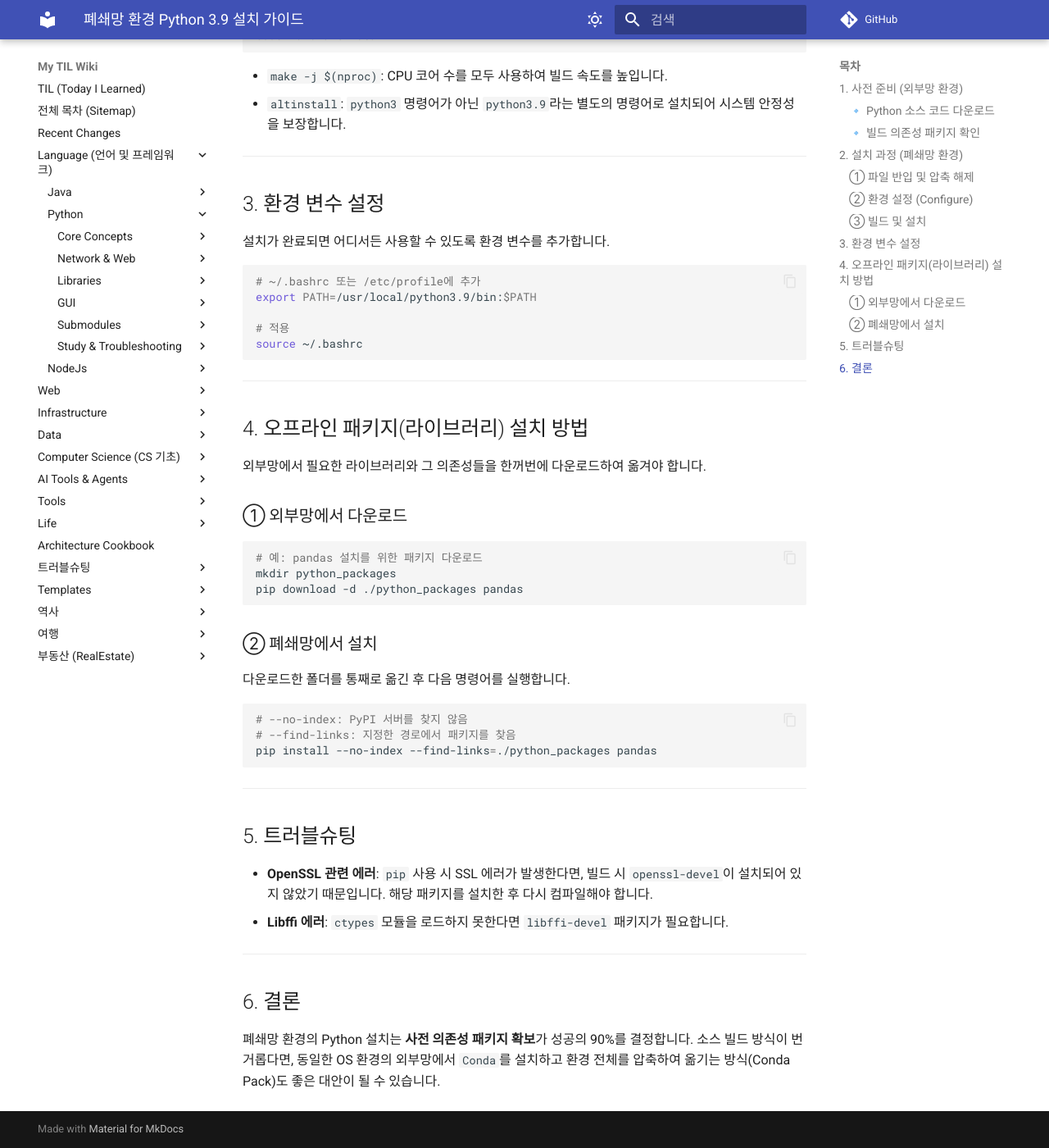
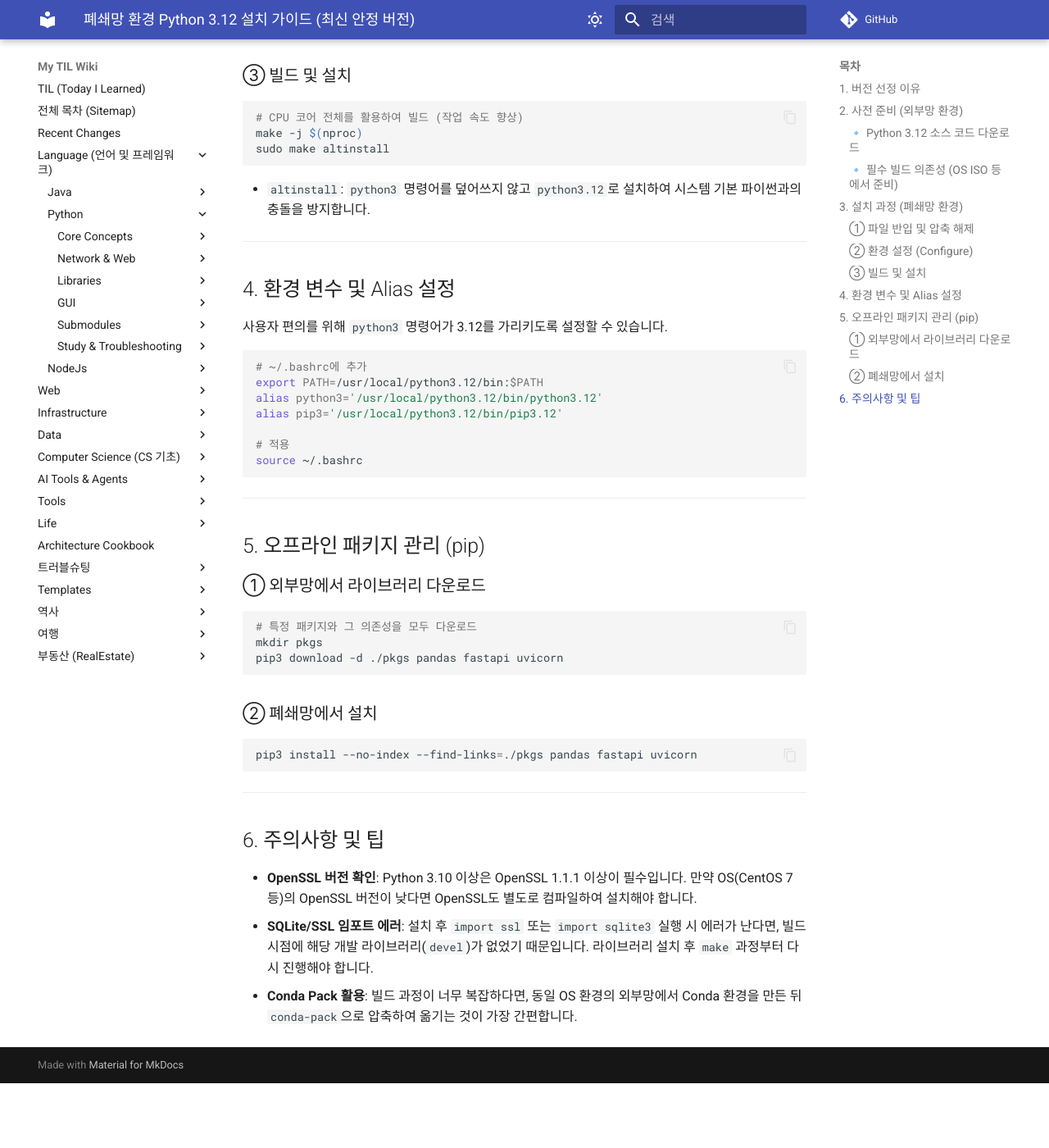
Before and after one commit to DevDooly/TIL, an MkDocs documentation site: the page built from docs/Language/Python/Offline_Installation_Guide.md, in a window 1280 px wide and 1400 px high, scrolled down 1301 px. Shown: the whole window at 82% size. Built offline with MkDocs 1.6.1 and Material for MkDocs 9.7.7, drawn with Linux system fonts in a browser that asks for light colours; comment, search, counter and statistics services are not loaded; after the commit the page ends 2622 px from its top, so only the background shows below that; some of the changed text lies outside the part shown.

Commit message:
docs: 폐쇄망 환경 Python 설치 가이드 업데이트 (3.9 -> 3.12)

````diff
--- a/docs/Language/Python/Offline_Installation_Guide.md
+++ b/docs/Language/Python/Offline_Installation_Guide.md
@@ -1,61 +1,68 @@
-# 폐쇄망 환경 Python 3.9 설치 가이드
+# 폐쇄망 환경 Python 3.12 설치 가이드 (최신 안정 버전)
 
-인터넷 연결이 불가능한 폐쇄망 환경에서 Python 3.9를 소스 컴파일 방식으로 설치하고, 필요한 라이브러리를 오프라인으로 구축하는 방법을 정리합니다.
+인터넷 연결이 불가능한 폐쇄망 환경에서 **Python 3.12**(현재 가장 권장되는 안정 버전)를 소스 컴파일 방식으로 설치하고, 필요한 라이브러리를 오프라인으로 구축하는 방법을 정리합니다.
 
 ---
 
-## 1. 사전 준비 (외부망 환경)
+## 1. 버전 선정 이유
 
-폐쇄망으로 반입하기 위해 외부망에서 다음 파일들을 다운로드합니다.
-
-### 🔹 Python 소스 코드 다운로드
-[Python 공식 홈페이지](https://www.python.org/ftp/python/3.9.18/Python-3.9.18.tar.xz)에서 소스 타르볼을 받습니다.
-```bash
-wget https://www.python.org/ftp/python/3.9.18/Python-3.9.18.tar.xz
-```
-
-### 🔹 빌드 의존성 패키지 확인
-컴파일 시 `gcc`, `make`, `zlib-devel`, `openssl-devel`, `libffi-devel` 등이 필요합니다. 운영체제 설치 ISO(Yum/Apt 로컬 저장소)에 해당 패키지들이 있는지 확인하고, 없다면 RPM/DEB 파일을 개별적으로 미리 준비해야 합니다.
+* **지원 기간**: Python 3.12는 2028년 하반기까지 지원됩니다. (3.9는 2025년 종료 예정)
+* **성능**: 3.11 버전부터 적용된 성능 최적화로 인해 이전 버전 대비 실행 속도가 크게 개선되었습니다.
+* **표준**: 최신 AI/데이터 과학 라이브러리들이 3.11~3.12 버전을 기본 타겟으로 하고 있습니다.
 
 ---
 
-## 2. 설치 과정 (폐쇄망 환경)
+## 2. 사전 준비 (외부망 환경)
+
+### 🔹 Python 3.12 소스 코드 다운로드
+[Python 공식 홈페이지](https://www.python.org/ftp/python/3.12.3/Python-3.12.3.tar.xz)에서 소스 타르볼을 받습니다.
+```bash
+wget https://www.python.org/ftp/python/3.12.3/Python-3.12.3.tar.xz
+```
+
+### 🔹 필수 빌드 의존성 (OS ISO 등에서 준비)
+Python 3.12 빌드를 위해 다음 패키지들이 서버에 미리 설치되어 있어야 합니다.
+
+* **필수**: `gcc`, `make`, `libffi-devel`, `zlib-devel`, `bzip2-devel`, `readline-devel`, `sqlite-devel`
+* **보안/네트워크**: `openssl-devel` (최소 1.1.1 이상 필요)
+* **기타**: `tk-devel`, `gdbm-devel`, `db4-devel`, `libpcap-devel`, `xz-devel`
+
+---
+
+## 3. 설치 과정 (폐쇄망 환경)
 
 ### ① 파일 반입 및 압축 해제
-준비한 소스 파일을 서버의 적절한 경로(예: `/opt`)로 전송한 후 압축을 해제합니다.
 ```bash
-tar -xf Python-3.9.18.tar.xz
-cd Python-3.9.18
+tar -xf Python-3.12.3.tar.xz
+cd Python-3.12.3
 ```
 
 ### ② 환경 설정 (Configure)
-설치 경로를 지정하고 최적화 옵션을 추가합니다.
+시스템 전역을 오염시키지 않도록 별도 경로에 설치하는 것을 권장합니다.
 ```bash
-./configure --enable-optimizations --prefix=/usr/local/python3.9
+./configure --enable-optimizations --with-ensurepip=install --prefix=/usr/local/python3.12
 ```
 
-* `--enable-optimizations`: Python 실행 속도를 약 10-20% 향상시키지만 빌드 시간이 길어집니다.
-* `--prefix`: 설치될 경로를 지정합니다.
-
 ### ③ 빌드 및 설치
-기존 시스템 파이썬을 덮어쓰지 않도록 `altinstall` 명령어를 사용하는 것을 권장합니다.
 ```bash
+# CPU 코어 전체를 활용하여 빌드 (작업 속도 향상)
 make -j $(nproc)
 sudo make altinstall
 ```
 
-* `make -j $(nproc)`: CPU 코어 수를 모두 사용하여 빌드 속도를 높입니다.
-* `altinstall`: `python3` 명령어가 아닌 `python3.9`라는 별도의 명령어로 설치되어 시스템 안정성을 보장합니다.
+* `altinstall`: `python3` 명령어를 덮어쓰지 않고 `python3.12`로 설치하여 시스템 기본 파이썬과의 충돌을 방지합니다.
 
 ---
 
-## 3. 환경 변수 설정
+## 4. 환경 변수 및 Alias 설정
 
-설치가 완료되면 어디서든 사용할 수 있도록 환경 변수를 추가합니다.
+사용자 편의를 위해 `python3` 명령어가 3.12를 가리키도록 설정할 수 있습니다.
 
 ```bash
-# ~/.bashrc 또는 /etc/profile에 추가
-export PATH=/usr/local/python3.9/bin:$PATH
+# ~/.bashrc에 추가
+export PATH=/usr/local/python3.12/bin:$PATH
+alias python3='/usr/local/python3.12/bin/python3.12'
+alias pip3='/usr/local/python3.12/bin/pip3.12'
 
 # 적용
 source ~/.bashrc
@@ -63,34 +70,24 @@ source ~/.bashrc
 
 ---
 
-## 4. 오프라인 패키지(라이브러리) 설치 방법
+## 5. 오프라인 패키지 관리 (pip)
 
-외부망에서 필요한 라이브러리와 그 의존성들을 한꺼번에 다운로드하여 옮겨야 합니다.
-
-### ① 외부망에서 다운로드
+### ① 외부망에서 라이브러리 다운로드
 ```bash
-# 예: pandas 설치를 위한 패키지 다운로드
-mkdir python_packages
-pip download -d ./python_packages pandas
+# 특정 패키지와 그 의존성을 모두 다운로드
+mkdir pkgs
+pip3 download -d ./pkgs pandas fastapi uvicorn
 ```
 
 ### ② 폐쇄망에서 설치
-다운로드한 폴더를 통째로 옮긴 후 다음 명령어를 실행합니다.
 ```bash
-# --no-index: PyPI 서버를 찾지 않음
-# --find-links: 지정한 경로에서 패키지를 찾음
-pip install --no-index --find-links=./python_packages pandas
+pip3 install --no-index --find-links=./pkgs pandas fastapi uvicorn
 ```
 
 ---
 
-## 5. 트러블슈팅
+## 6. 주의사항 및 팁
 
-* **OpenSSL 관련 에러**: `pip` 사용 시 SSL 에러가 발생한다면, 빌드 시 `openssl-devel`이 설치되어 있지 않았기 때문입니다. 해당 패키지를 설치한 후 다시 컴파일해야 합니다.
-* **Libffi 에러**: `ctypes` 모듈을 로드하지 못한다면 `libffi-devel` 패키지가 필요합니다.
-
----
-
-## 6. 결론
-
-폐쇄망 환경의 Python 설치는 **사전 의존성 패키지 확보**가 성공의 90%를 결정합니다. 소스 빌드 방식이 번거롭다면, 동일한 OS 환경의 외부망에서 `Conda`를 설치하고 환경 전체를 압축하여 옮기는 방식(Conda Pack)도 좋은 대안이 될 수 있습니다.
+* **OpenSSL 버전 확인**: Python 3.10 이상은 OpenSSL 1.1.1 이상이 필수입니다. 만약 OS(CentOS 7 등)의 OpenSSL 버전이 낮다면 OpenSSL도 별도로 컴파일하여 설치해야 합니다.
+* **SQLite/SSL 임포트 에러**: 설치 후 `import ssl` 또는 `import sqlite3` 실행 시 에러가 난다면, 빌드 시점에 해당 개발 라이브러리(`devel`)가 없었기 때문입니다. 라이브러리 설치 후 `make` 과정부터 다시 진행해야 합니다.
+* **Conda Pack 활용**: 빌드 과정이 너무 복잡하다면, 동일 OS 환경의 외부망에서 Conda 환경을 만든 뒤 `conda-pack`으로 압축하여 옮기는 것이 가장 간편합니다.
````
Also changed, not shown: README.md (+2 -2 lines), docs/Recent_Changes.md (+1 -1 lines), docs/Sitemap.md (+1 -1 lines).
